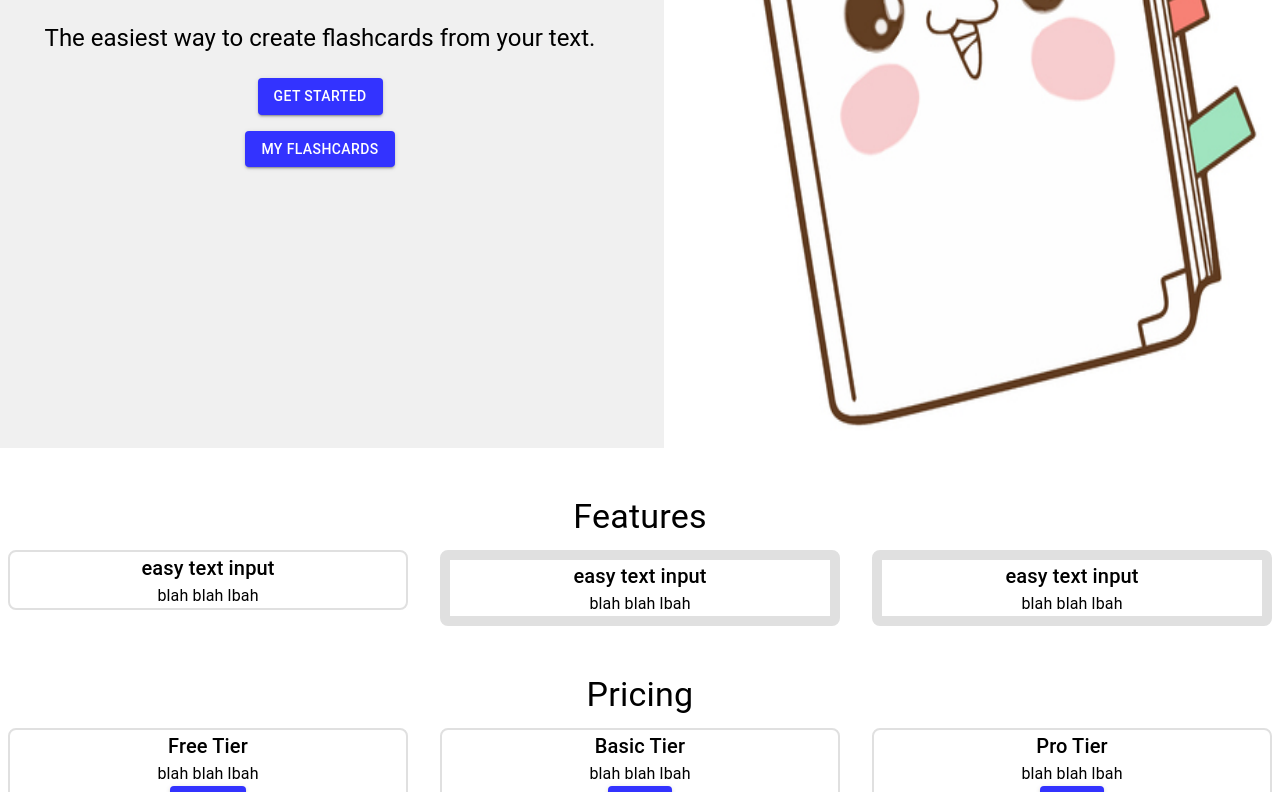
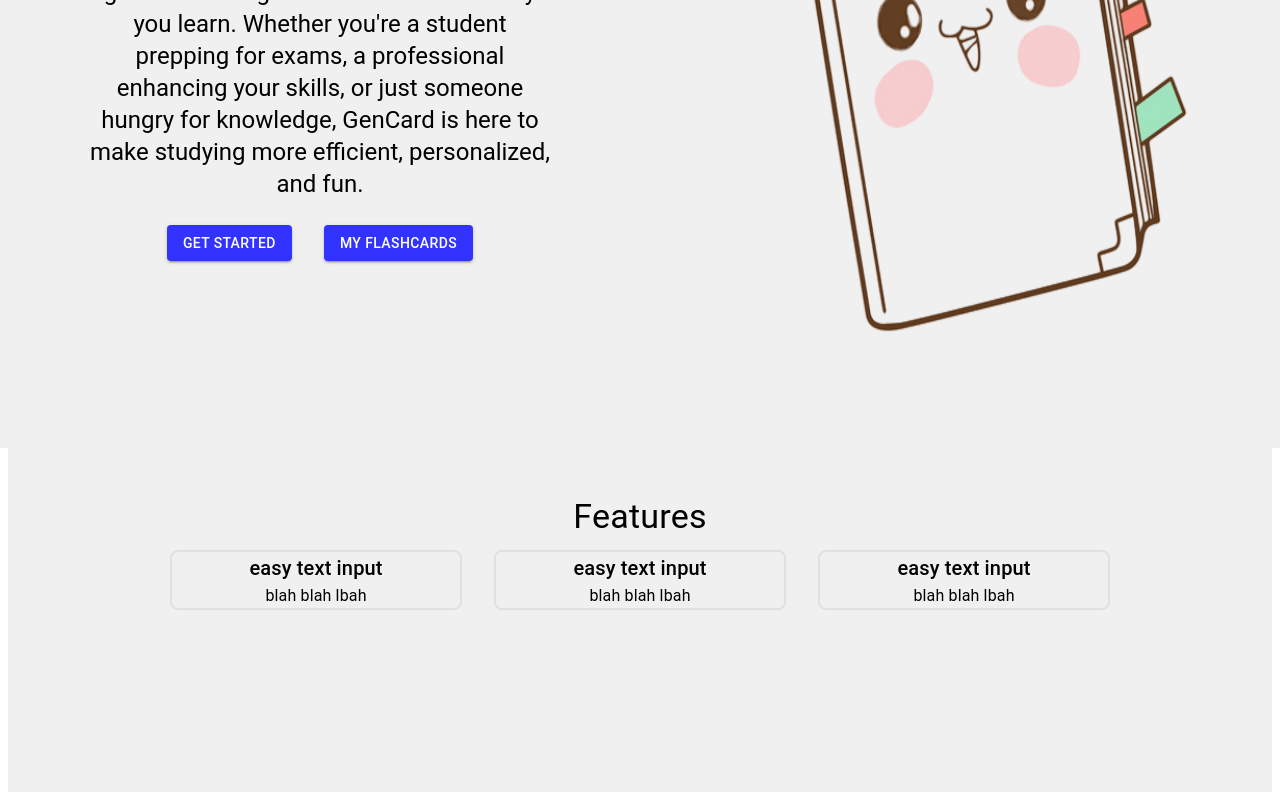
Before and after one commit to Jamin-Chan/flashcard-app, a Next.js app: page / in a window 1280 px wide. Shown: the part 400-1192 px from the top of the page. Built offline with nearby package versions, Linux system fonts and the light colour scheme; no server answers.

Commit message:
more frontend donwe

```diff
--- a/app/page.js
+++ b/app/page.js
@@ -51,7 +51,7 @@
     }
 
     return(
-        <Box>
+        <Box bgcolor="#f0f0f0">
             <ThemeProvider theme={buttonTheme}>
             <AppBar sx={{width:"100vw", bgcolor:"#9facc2"}}>
                 <Toolbar>
@@ -76,35 +76,46 @@
                             alignItems="center"
                             justifyContent={'center'}
                             flexDirection = 'column'
+
                         >
                             <Typography variant="h2" component="h1" gutterBottom>
                                 Welcome to GenCard AI
                             </Typography>
-                            <Typography variant="h5" component="h2" gutterBottom>
-                                The easiest way to create flashcards from your text.
+                            <Typography variant="h5" component="h2" style={{ wordWrap: "break-word", width: "75%"}} gutterBottom>
+                            Unlock the power of smart studying with GenCard,
+                            the ultimate AI-powered flashcard generator designed to transform the way you learn.
+                            Whether you're a student prepping for exams, a professional enhancing your skills, or just someone hungry for knowledge,
+                            GenCard is here to make studying more efficient, personalized, and fun.
                             </Typography>
-                            <Button variant="contained" color="primary" sx={{mt: 2, bgcolor:"buttonBlue.light"}} href="/generate">
+                            <Box display="flex" flexDirection = 'row' >
+                                <Button variant="contained" color="primary" sx={{margin: 2, bgcolor:"buttonBlue.light" }} href="/generate">
                                     Get Started
                                 </Button>
-                            <Button variant="contained" color="primary" sx={{mt: 2, bgcolor:"buttonBlue.light"}} href="/flashcards">
+                                <Button variant="contained" color="primary" sx={{margin: 2, bgcolor:"buttonBlue.light"}} href="/flashcards">
                                     My flashcards
                                 </Button>
+                            </Box>
                         </Grid>
                     <Grid item xs = {12} md = {6}>
-                        <Box height = {"100vh"}>
+                        <Box height = {"100vh"}
+                            display="flex"
+                            alignContent={'center'}
+                            alignItems="center"
+                            justifyContent={'center'}
+                        >
                             <img
-                            src={"/images/notecard cartoon.jpg"}
-                            width="100%"
-                            height="100%"
+                            src={"/images/notebook cartoon transparent.png"}
+                            width="75%"
+                            height="75%"
                             />
                         </Box>
                     </Grid>
                 </Grid>
             </Box>
-            <Box sx={{my: 6, textAlign: 'center'}}>
+            <Box sx={{height: '600px', textAlign: 'center', display: 'flex', alignItems: 'center', flexDirection: 'column'}} >
                 <Typography variant="h4" gutterBottom>Features</Typography>
-                <Grid container spacing={4}>
-                    <Grid item xs = {12} md = {4}>
+                <Grid container spacing={4} sx={{display: 'flex', textAlign: 'center', justifyContent: 'center'}} >
+                    <Grid item xs = {12} md = {3}>
                         <Box
                             sx={{
                                 P: 3,
@@ -120,11 +131,11 @@
                             </Typography>
                         </Box>
                     </Grid>
-                    <Grid item xs = {12} md = {4}>
+                    <Grid item xs = {12} md = {3}>
                         <Box
                             sx={{
                                 P: 3,
-                                border: '10px solid',
+                                border: '2px solid',
                                 borderColor: 'grey.300',
                                 borderRadius: 2,
                             }}
@@ -136,11 +147,11 @@
                             </Typography>
                         </Box>
                     </Grid>
-                    <Grid item xs = {12} md = {4}>
+                    <Grid item xs = {12} md = {3}>
                         <Box
                             sx={{
                                 P: 3,
-                                border: '10px solid',
+                                border: '2px solid',
                                 borderColor: 'grey.300',
                                 borderRadius: 2,
                             }}
@@ -154,10 +165,10 @@
                     </Grid>
                 </Grid>
             </Box>
-            <Box sx={{my: 6, textAlign: 'center'}}>
+            <Box sx={{height: '600px', textAlign: 'center', display: 'flex', alignItems: 'center', flexDirection: 'column'}}>
                 <Typography variant="h4" component="h2" gutterBottom>Pricing</Typography>
-                <Grid container spacing={4} justifyContent="center">
-                    <Grid item xs = {12} md = {4}>
+                <Grid container spacing={4} sx={{display: 'flex', textAlign: 'center', justifyContent: 'center'}} >
+                    <Grid item xs = {12} md = {3}>
                         <Box
                             sx={{
                                 P: 3,
@@ -184,7 +195,7 @@
                         </Button>
                     </Box>
                     </Grid>
-                    <Grid  item xs = {12} md = {4}>
+                    <Grid  item xs = {12} md = {3}>
                         <Box
                             sx={{
                                 P: 3,
@@ -207,7 +218,7 @@
                         </Button>
                     </Box>
                     </Grid>
-                    <Grid item xs = {12} md = {4}>
+                    <Grid item xs = {12} md = {3}>
                         <Box
                             sx={{
                                 P: 3,
```
Also changed, not shown: public/images/notebook cartoon transparent.png (added). Lines whose indentation alone changed are shown as unchanged.
